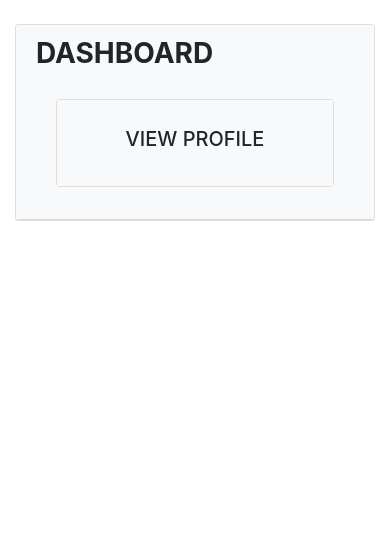
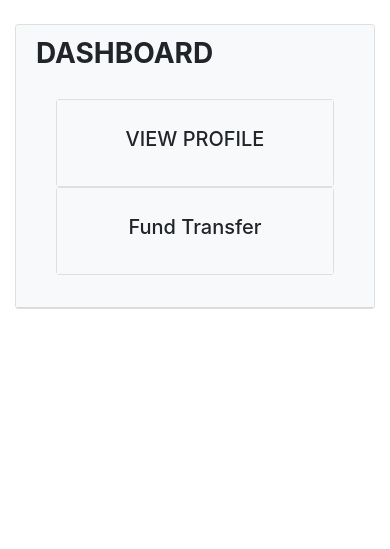
Before and after one commit to kunalmalvi/dssproject, a Django app: page / in a window 390 px wide. Shown: the part 109-658 px from the top of the page. Run offline with Django 3.2, Linux system fonts and the light colour scheme; a user stored in the database is signed in; some libraries are stand-ins or nearby versions.

Commit message:
fund transfer button added

```diff
--- a/templates/customer_profile.html
+++ b/templates/customer_profile.html
@@ -19,8 +19,6 @@
                     <div class="card">
   					<div class="card-body">
     				<blockquote class="blockquote mb-0">
-
-
                     	<h5><b>Name: </b>{{object.first_name}} {{object.last_name}}</h5>
                         <h5><b>Account No.: </b>{{object.acc_number}}</h5>
                         <h5><b>Email: </b>{{object.email}}</h5>
--- a/templates/index.html
+++ b/templates/index.html
@@ -4,14 +4,11 @@
 <div class="container">
 <br>
 
-
 <div class="card">
 	<div class="card-header sticky-top bg-light">
     <h3><b>DASHBOARD</b></h3>
-
 				<div class="card-body">
 				    <blockquote class="blockquote mb-0">
-
 								<div class="row">
   								<div class="col-sm-3 text-center">
     								<div class="card">
@@ -20,17 +17,20 @@
       							  </div>
     								</div>
   							  </div>
+									<div class="col-sm-3 text-center">
+    								<div class="card">
+      								<div class="card-body bg-light">
+        								<a href="{% url '' %}" class="btn btn-light"><h5>Fund Transfer</h5></a>
       							  </div>
-
+    								</div>
+  							</div>
     					</div>
 						</blockquote>
   				</div>
+		</div>
+</div>
 
 
-
-
-
-  	</div>
 </div>
 <br>
 <br>
```
Lines whose indentation alone changed are shown as unchanged.
